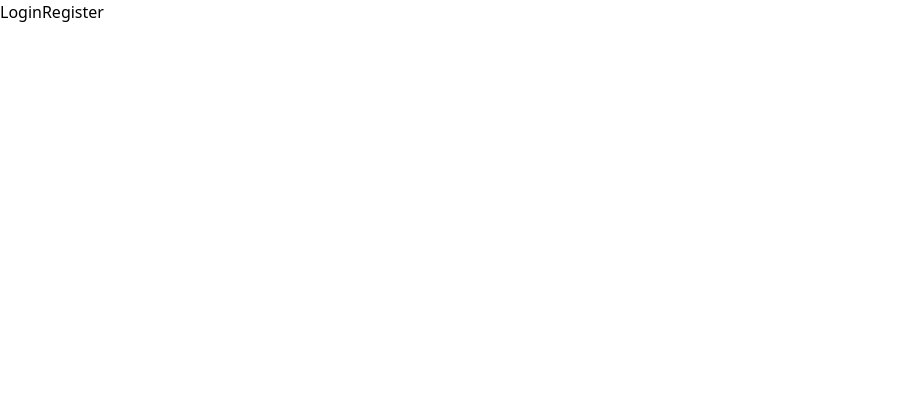
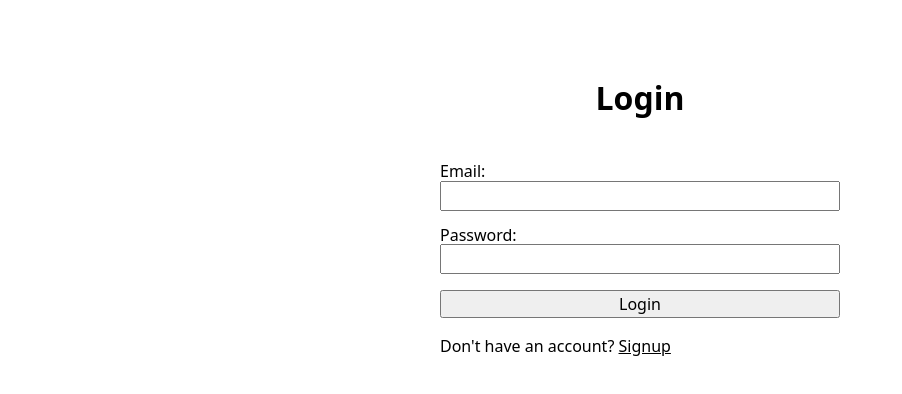
Before and after one commit to ibramaida/notes_app, a React (Vite) app: page /login in a window 1280 px wide. Shown: the top 394 px of the page, without its empty margins (0-902 px from the left). Built offline with nearby package versions, Linux system fonts and the light colour scheme; no server answers.

Commit message:
user authentication added

```diff
--- a/src/App.jsx
+++ b/src/App.jsx
@@ -1,6 +1,8 @@
 import { BrowserRouter, Routes, Route } from "react-router-dom"
 import Notes from "./pages/Notes"
 import LoginRegister from "./pages/LoginRegister"
+import PrivateRoutes from "./components/PrivateRoutes"
+import { AuthProvider } from "./context/AuthContext"
 
 
 
@@ -15,12 +17,16 @@ function App() {
 
 
   return (
+    <AuthProvider>
       <BrowserRouter>
         <Routes>
+          <Route element={<PrivateRoutes/>}>
             <Route element={<Notes />} path="/" />
+          </Route>
           <Route element={<LoginRegister />} path="/login" />
         </Routes>
       </BrowserRouter>
+    </AuthProvider>
   )
 }
 
--- a/src/appwrite/config.js
+++ b/src/appwrite/config.js
@@ -1,4 +1,4 @@
-import { Client, Databases } from 'appwrite';
+import { Client, Databases, Account } from 'appwrite';
 
 const client = new Client();
 
@@ -8,4 +8,6 @@ client
 
 const databases = new Databases(client)
 
-export {client, databases}
+const account = new Account(client)
+
+export {client, databases, account}
--- /dev/null
+++ b/src/components/Header.jsx
@@ -0,0 +1,23 @@
+import React from 'react'
+import { useAuth } from '../context/AuthContext'
+
+const Header = () => {
+
+    const {user, logoutUser} = useAuth()
+  return (
+    <header className='app-header'>
+        <div className="wrapper">
+        {user ? (
+            <div className='flex'>
+                <span>Hello {user.email}</span>
+                <button onClick={logoutUser}>Logout</button>
+            </div>
+        ): null}
+
+
+        </div>
+    </header>
+  )
+}
+
+export default Header
--- /dev/null
+++ b/src/components/LoginForm.jsx
@@ -0,0 +1,36 @@
+import React, { useRef } from 'react'
+import { useAuth } from '../context/AuthContext'
+
+const LoginForm = ({setActiveForm}) => {
+  const formRef = useRef(null)
+  const {loginUser} = useAuth()
+  const handleLogin = () => {
+    loginUser(formRef.current.email.value, formRef.current.password.value)
+  }
+  return (
+    <div className='login-reg-wrapper'>
+      <h1>Login</h1>
+      <form ref={formRef} onSubmit={handleLogin} className='login-reg-form'>
+        <div className='field-wrapper'>
+          <label htmlFor="email">Email:</label>
+          <input type="email" name='email' required/>
+        </div>
+        <div className='field-wrapper'>
+          <label htmlFor="password">Password:</label>
+          <input type="password" name='password' required />
+        </div>
+        <div className='field-wrapper'>
+          <input type="submit" value="Login" />
+        </div>
+      </form>
+      <p>
+        Don't have an account?{" "}
+        <span style={{cursor: "pointer", textDecoration:"underline"}} onClick={() => setActiveForm("register")}>
+          Signup
+        </span>
+      </p>
+    </div>
+  )
+}
+
+export default LoginForm
--- /dev/null
+++ b/src/components/PrivateRoutes.jsx
@@ -0,0 +1,13 @@
+import React from 'react'
+import { Navigate, Outlet } from 'react-router-dom'
+import { useAuth } from '../context/AuthContext'
+
+const PrivateRoutes = () => {
+
+    const {user} = useAuth()
+  return (
+    user ? <Outlet/> : <Navigate to="/login"/>
+  )
+}
+
+export default PrivateRoutes
--- /dev/null
+++ b/src/components/RegisterForm.jsx
@@ -0,0 +1,62 @@
+import React, { useRef } from 'react'
+import { useAuth } from '../context/AuthContext'
+
+const RegisterForm = ({setActiveForm}) => {
+  const formRef = useRef(null)
+
+  const {registerUser} = useAuth()
+
+  const handleRegister = (e) => {
+    e.preventDefault()
+    const name = formRef.current.name.value
+    const email = formRef.current.email.value
+    const password1 = formRef.current.password1.value
+    const password2 = formRef.current.password2.value
+
+    const userInfo = {name, email, password1, password2}
+    if(password1 !== password2){
+      alert("passwords did not match!")
+      return
+    }
+    registerUser(userInfo)
+  }
+  return (
+    <div className='login-reg-wrapper'>
+      <h1>Register</h1>
+      <form ref={formRef} onSubmit={handleRegister} className='login-reg-form'>
+        <div className='field-wrapper'>
+          <label htmlFor="name">Name:</label>
+          <input type="text" name='name' required/>
+        </div>
+        <div className='field-wrapper'>
+          <label htmlFor="email">Email:</label>
+          <input type="email" name='email' required/>
+        </div>
+        <div className='field-wrapper'>
+          <label htmlFor="password">Password:</label>
+          <input type="password" name='password1' required />
+        </div>
+        <div className='field-wrapper'>
+          <label htmlFor="password">Confirm Password:</label>
+          <input type="password" name='password2' required />
+        </div>
+        <div className='field-wrapper'>
+          <input type="submit" value="Signup" />
+        </div>
+      </form>
+      <p>
+                Already have an account?{" "}
+                <span
+                    style={{ cursor: "pointer", textDecoration: "underline" }}
+                    onClick={() => {
+                        setActiveForm("login");
+                    }}
+                >
+                    Login
+                </span>
+            </p>
+    </div>
+  )
+}
+
+export default RegisterForm
--- /dev/null
+++ b/src/context/AuthContext.jsx
@@ -0,0 +1,84 @@
+import { createContext, useState, useEffect, useContext } from "react";
+import { account } from "../appwrite/config";
+import { ID } from "appwrite";
+
+const AuthContext = createContext()
+
+export const AuthProvider = ({children}) => {
+
+    const [loading, setLoading] = useState(true)
+    const [user, setUser] = useState(null)
+
+    useEffect(() => {
+        init()
+    }, [])
+
+    const init = async () => {
+        const response = await checkUserStatus()
+        setUser(response)
+        setLoading(false)
+    }
+
+    const checkUserStatus = async () => {
+        try {
+            const userData = await account.get()
+            return userData
+        } catch (error) {
+            console.error(error)
+            return null
+        }
+    }
+
+    const loginUser = async (email, password) => {
+        setLoading(true)
+        try {
+            await account.createEmailPasswordSession(email, password)
+            const response = await checkUserStatus()
+            setUser(response);
+
+        } catch (error) {
+            console.error(error)
+        }
+        setLoading(false)
+    }
+
+    const logoutUser = async () => {
+        await account.deleteSession("current")
+        setUser(null)
+    }
+
+    const registerUser = async (userInfo) => {
+        setLoading(true)
+
+        try{
+
+            let response = await account.create(ID.unique(), userInfo.email, userInfo.password1, userInfo.name);
+
+            await account.createEmailPasswordSession(userInfo.email, userInfo.password1)
+            let accountDetails = await account.get();
+            setUser(accountDetails)
+            navigate('/')
+        }catch(error){
+            console.error(error)
+        }
+
+        setLoading(false)
+     }
+
+
+    const contextData ={
+        user,
+        loginUser,
+        logoutUser,
+        registerUser
+    }
+
+    return (
+        <AuthContext.Provider value={contextData}>
+            {loading ? <p>Loading...</p> : children}
+        </AuthContext.Provider>
+    )
+}
+
+export const useAuth = () => {return useContext(AuthContext)}
+export default AuthContext
--- a/src/index.css
+++ b/src/index.css
@@ -231,3 +231,35 @@ s{
     text-decoration-thickness: 3px;
     text-decoration-color: rgb(209, 38, 38);
 }
+
+
+
+.login-reg-wrapper {
+    width: min(25rem, 100% - 2rem);
+    margin: auto;
+    margin-top: 5rem;
+
+    h1 {
+        margin-bottom: 3rem;
+    }
+}
+.login-reg-form{
+    /* border: 1px solid var(--primary-border-color); */
+    display: grid;
+    gap: 1rem;
+
+    .field-wrapper{
+        display: grid;
+    }
+}
+
+.app-header{
+    background-color: var(--secondary-background-color);
+    padding-block: 2rem;
+}
+
+.flex{
+    display: flex;
+    align-items: center;
+    justify-content: space-between;
+}
--- a/src/pages/LoginRegister.jsx
+++ b/src/pages/LoginRegister.jsx
@@ -1,8 +1,26 @@
-import React from 'react'
+import React, { useEffect, useState } from 'react'
+import { useNavigate } from 'react-router-dom'
+import { useAuth } from '../context/AuthContext'
+import LoginForm from '../components/LoginForm'
+import RegisterForm from '../components/RegisterForm'
 
 const LoginRegister = () => {
+
+  const navigate = useNavigate()
+  const {user} = useAuth()
+  const [activeForm, setActiveForm] = useState("login")
+
+  useEffect(() => {
+    if(user){
+      navigate("/")
+    }
+  }, [])
   return (
-    <div>LoginRegister</div>
+    activeForm === "login" ? (
+      <LoginForm setActiveForm={setActiveForm} />
+    ) : (
+      <RegisterForm setActiveForm={setActiveForm} />
+    )
   )
 }
 
--- a/src/pages/Notes.jsx
+++ b/src/pages/Notes.jsx
@@ -5,6 +5,7 @@ import NoteForm from "../components/NoteForm";
 import { Query } from "appwrite";
 import Note from "../components/Note";
 import ThemeOption from "../components/ThemeOption";
+import Header from "../components/Header";
 
 const Notes = () => {
   const [notes, setNotes] = useState([]);
@@ -24,6 +25,8 @@ const Notes = () => {
   };
 
   return (
+    <>
+    <Header />
       <div className="wrapper">
       <h1>Note App</h1>
       <div className="theme-options">
@@ -38,6 +41,7 @@ const Notes = () => {
         ))}
       </div>
       </div>
+    </>
   );
 };
 
```
Lines whose indentation alone changed are shown as unchanged.
